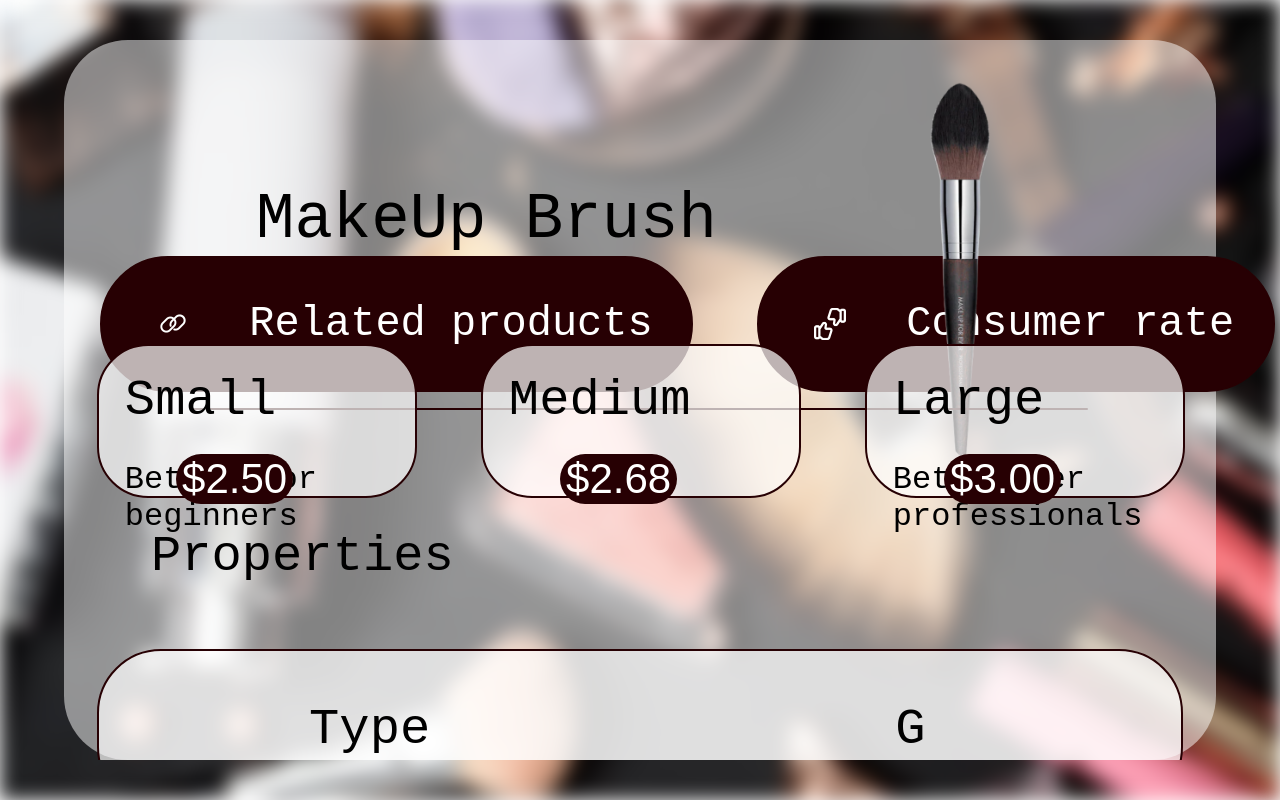
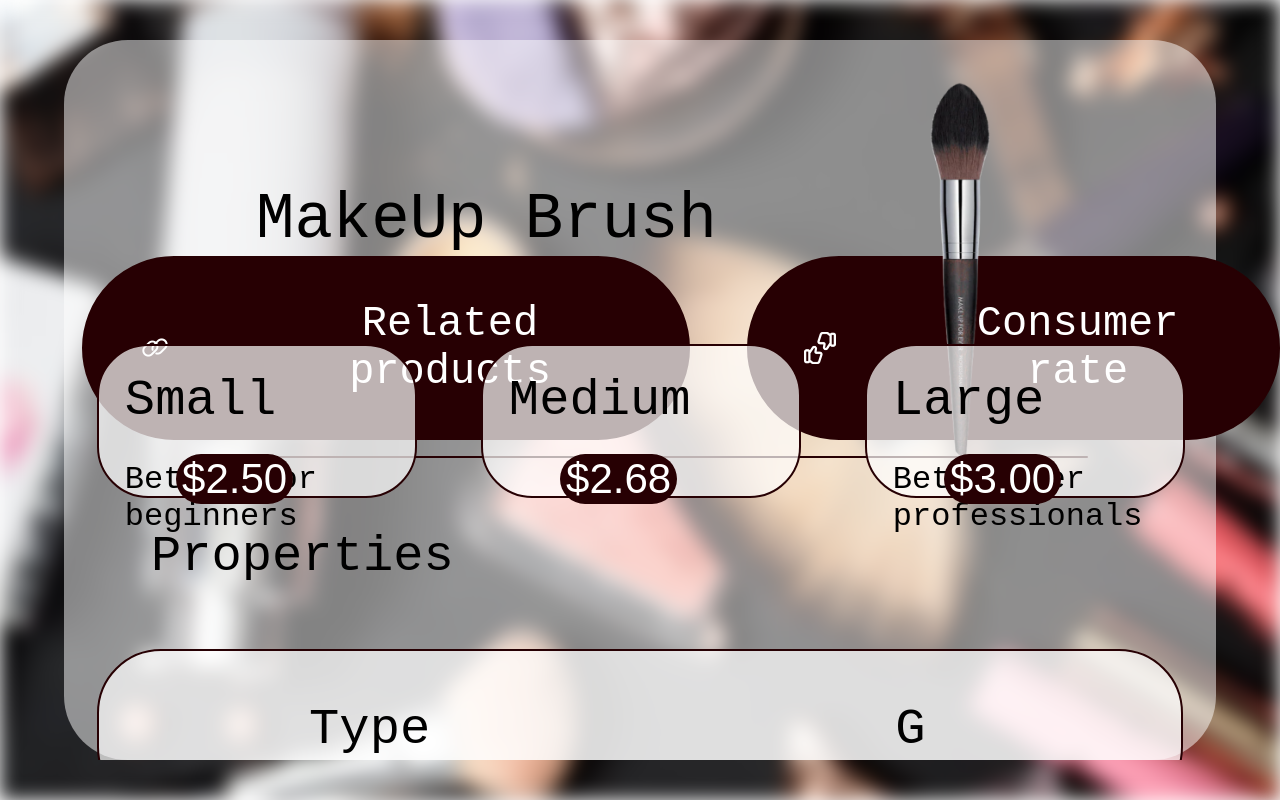
Before and after one commit to farsidehnavi/Shop, a plain HTML site: page order.html in a window 1280 px wide. Drawn offline with Linux system fonts and the light colour scheme; a web font is replaced by a local one.

Commit message:
A bug fixed, 2.0.4

```diff
--- a/order.css
+++ b/order.css
@@ -71,6 +71,7 @@ body {
     display: grid;
     grid-template-columns: 5vw 1fr;
     grid-column-gap: 3.5vw;
+    grid-column-gap: 5vw;
     transition: background-color 0.25s, color 0.25s, transform 0.5s;
     border: solid 0.2vw #270003;
 }
@@ -90,7 +91,7 @@ body {
     }
 }
 .related {
-    margin: 27vh 0 0 7.2vw;
+    margin: 27vh 0 0 5.8vw;
 }
 .chain,.irate {
     height: 4vh;
@@ -99,7 +100,7 @@ body {
     margin: auto;
 }
 .rate {
-    margin: 27vh 0 0 5vw;
+    margin: 27vh 0 0 4.5vw;
 }
 .diorder {
     /* overflow-x: scroll; */
```
